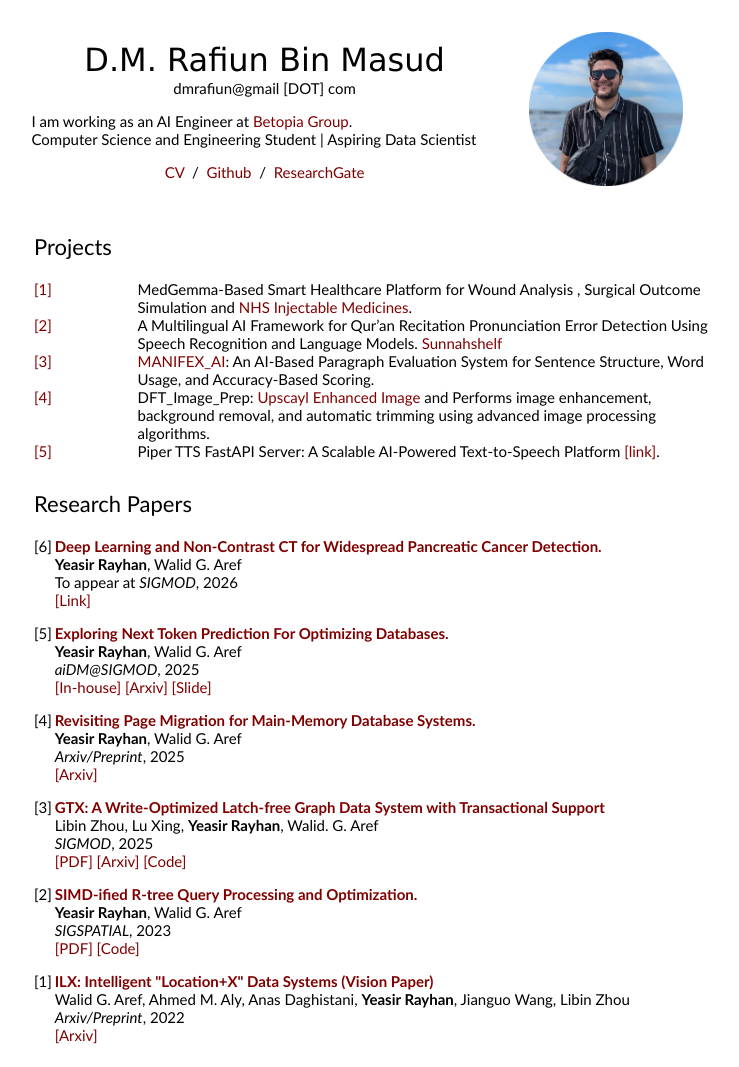
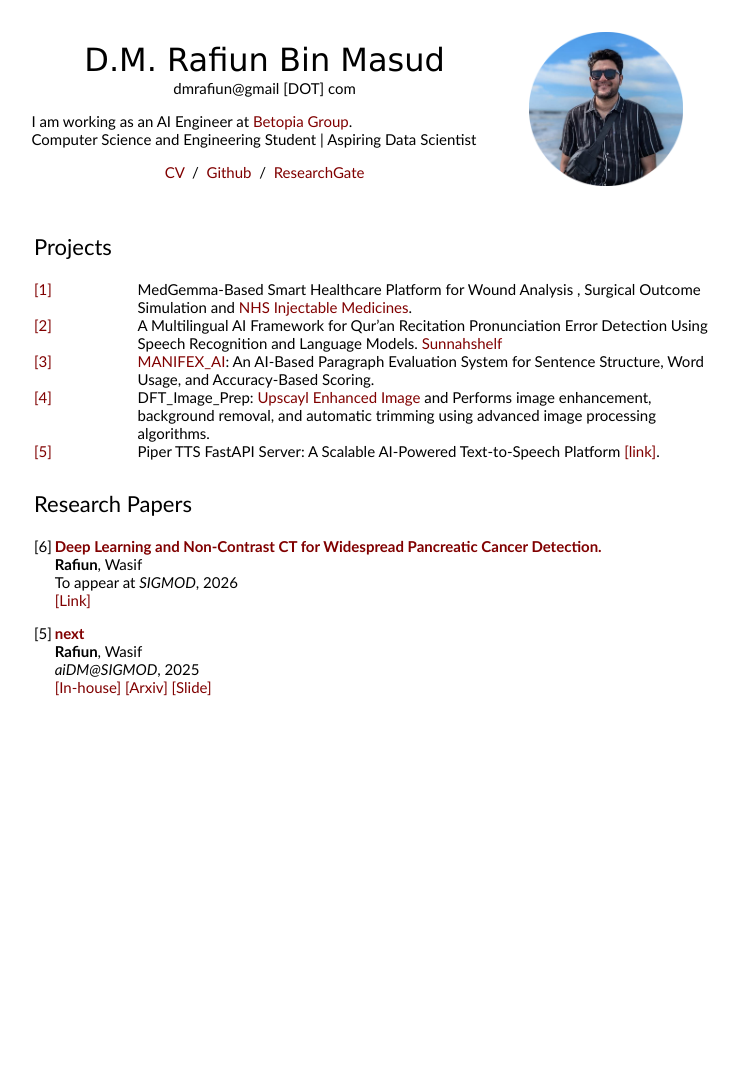
Before and after one commit to arnab9961/arnab_portfolio, a plain HTML site: page index.html in a window 1280 px wide. Shown: the whole page, without its empty margins (276-1015 px from the left). After the commit the page ends 800 px from the top, so only its background shows below. Drawn offline with Linux system fonts and the light colour scheme.

Commit message:
under process

```diff
--- a/index.html
+++ b/index.html
@@ -179,7 +179,7 @@ style="width:100%;border:0px;border-spacing:0px;border-collapse:separate;margin-
 		</a>
 		<br>
 
-		<strong>Yeasir Rayhan</strong>, Walid G. Aref
+		<strong>Rafiun</strong>, Wasif
 		<br>
 		To appear at <em>SIGMOD</em>, 2026
 		<br>
@@ -195,10 +195,10 @@ style="width:100%;border:0px;border-spacing:0px;border-collapse:separate;margin-
 
 		<td style="padding:0px;width:75%;vertical-align:middle">
 		<a href="https://arxiv.org/abs/2503.19619">
-			<papertitle>Exploring Next Token Prediction For Optimizing Databases.</papertitle>
+			<papertitle>next</papertitle>
 		</a>
 		<br>
-		<strong>Yeasir Rayhan</strong>, Walid G. Aref
+		<strong>Rafiun</strong>, Wasif
 		<br>
 		<em>aiDM@SIGMOD</em>, 2025
 		<br>
@@ -209,77 +209,7 @@ style="width:100%;border:0px;border-spacing:0px;border-collapse:separate;margin-
 		</td>
 	</tr>
 	<!-- ---------- -->
-<tr>
-	<td style="padding-left:20px;padding-top:0px;width:1%;vertical-align:top">[4]</td>
 
-	<td style="padding:0px;width:75%;vertical-align:middle">
-	<a href="https://arxiv.org/abs/2503.17685">
-		<papertitle>Revisiting Page Migration for Main-Memory Database Systems.</papertitle>
-	</a>
-	<br>
-	<strong>Yeasir Rayhan</strong>, Walid G. Aref
-	<br>
-	<em>Arxiv/Preprint</em>, 2025
-	<br>
-	<a href="https://arxiv.org/abs/2503.17685">[Arxiv]</a>
-	<p></p>
-	</td>
-</tr>
-<!-- ---------- -->
-<tr>
-	<td style="padding-left:20px;padding-top:0px;width:1%;vertical-align:top">[3]</td>
-
-	<td style="padding:0px;width:75%;vertical-align:middle">
-		<a href="https://dl.acm.org/doi/10.1145/3725305">
-			<papertitle>GTX: A Write-Optimized Latch-free Graph Data System with Transactional Support</papertitle>
-		</a>
-		<br>
-		Libin Zhou, Lu Xing, <strong>Yeasir Rayhan</strong>, Walid. G. Aref
-		<br>
-		<em>SIGMOD</em>, 2025
-		<br>
-		<a href="https://dl.acm.org/doi/epdf/10.1145/3725305">[PDF]</a>
-		<a href="https://arxiv.org/abs/2405.01418">[Arxiv]</a>
-		<a href="https://github.com/Jiboxiake/GTX-SIGMOD2025">[Code]</a>
-
-		<p></p>
-	</td>
-</tr>
-<!-- ---------- -->
-<tr>
-<td style="padding-left:20px;padding-top:0px;width:1%;vertical-align:top">[2]</td>
-
-<td style="padding:0px;width:75%;vertical-align:middle">
-<a href="https://dl.acm.org/doi/10.1145/3589132.3625610">
-	<papertitle>SIMD-ified R-tree Query Processing and Optimization.</papertitle>
-</a>
-<br>
-<strong>Yeasir Rayhan</strong>, Walid G. Aref
-<br>
-<em>SIGSPATIAL</em>, 2023
-<br>
-<a href="https://dl.acm.org/doi/10.1145/3589132.3625610">[PDF]</a>
-<a href="https://github.com/YeasirRayhanPrince/simd-rtree">[Code]</a>
-<p></p>
-</td>
-</tr>
-<!-- ---------- -->
-<tr>
-	<td style="padding-left:20px;padding-top:0px;width:1%;vertical-align:top">[1]</td>
-
-	<td style="padding:0px;width:75%;vertical-align:middle">
-		<a href="https://arxiv.org/abs/2206.09520">
-			<papertitle>ILX: Intelligent "Location+X" Data Systems (Vision Paper)</papertitle>
-		</a>
-		<br>
-		Walid G. Aref, Ahmed M. Aly, Anas Daghistani, <strong>Yeasir Rayhan</strong>, Jianguo Wang, Libin Zhou
-		<br>
-		<em>Arxiv/Preprint</em>, 2022
-		<br>
-		<a href="https://arxiv.org/abs/2206.09520">[Arxiv]</a>
-		<p></p>
-	</td>
-</tr>
 </tbody>
 </table>
 <!---------------------------------------------------------------------------------------------------------------->
```
